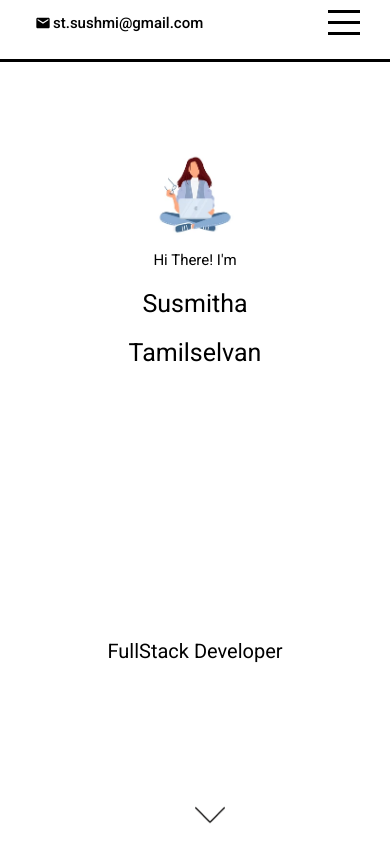
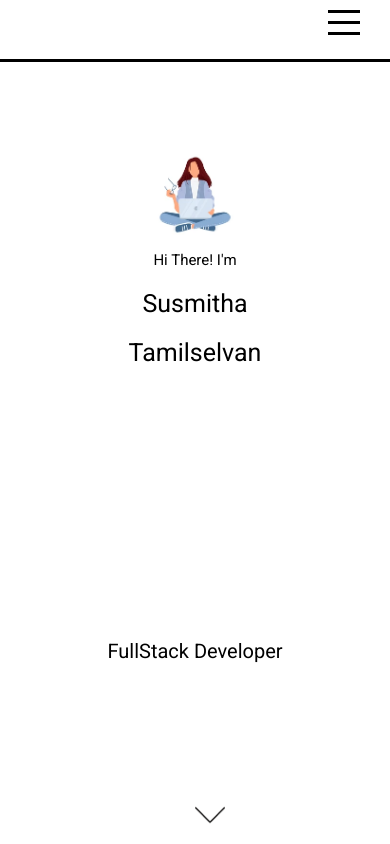
Before and after one commit to Sushmitha-94/My-Portfolio, a React (Create React App) app: page / in a window 390 px wide. Built offline with nearby package versions, Linux system fonts and the light colour scheme.

Commit message:
Remove email id from topbar for mobile

```diff
--- a/src/components/topbar/topbar.scss
+++ b/src/components/topbar/topbar.scss
@@ -11,6 +11,7 @@
     z-index: 3;
     transition: all 1s ease;
     border-bottom-style: solid;
+
 
 
     .wrapper{
@@ -28,6 +29,10 @@
                 display: flex;
                 align-items: center;
                 margin-left: 5px;
+
+                @include mobile{
+                    display: none;
+                }
 
                 .icon{
                     font-size: 16px;
--- a/src/global.scss
+++ b/src/global.scss
@@ -1,13 +1,16 @@
 $mainColor: white;
 
-$width : 700px;
+$tabwidth : 720px;
+$mobwidth : 420px;
 
 @mixin tab{
-    @media (max-width: #{$width}){
+    @media (max-width: #{$tabwidth}){
         @content
     }
 }
 
 @mixin mobile {
-
+    @media (max-width: #{$mobwidth}){
+        @content
+    }
 }
```
